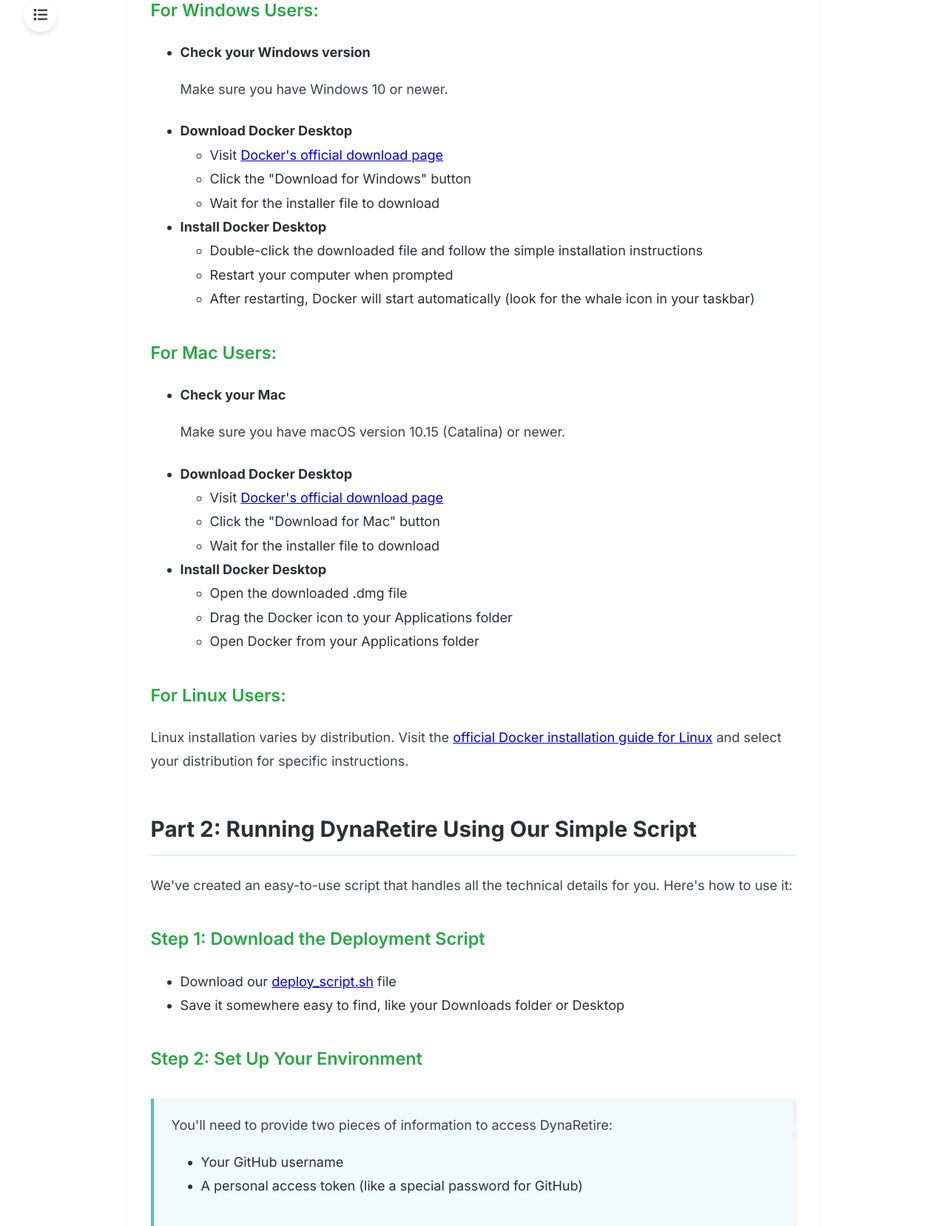
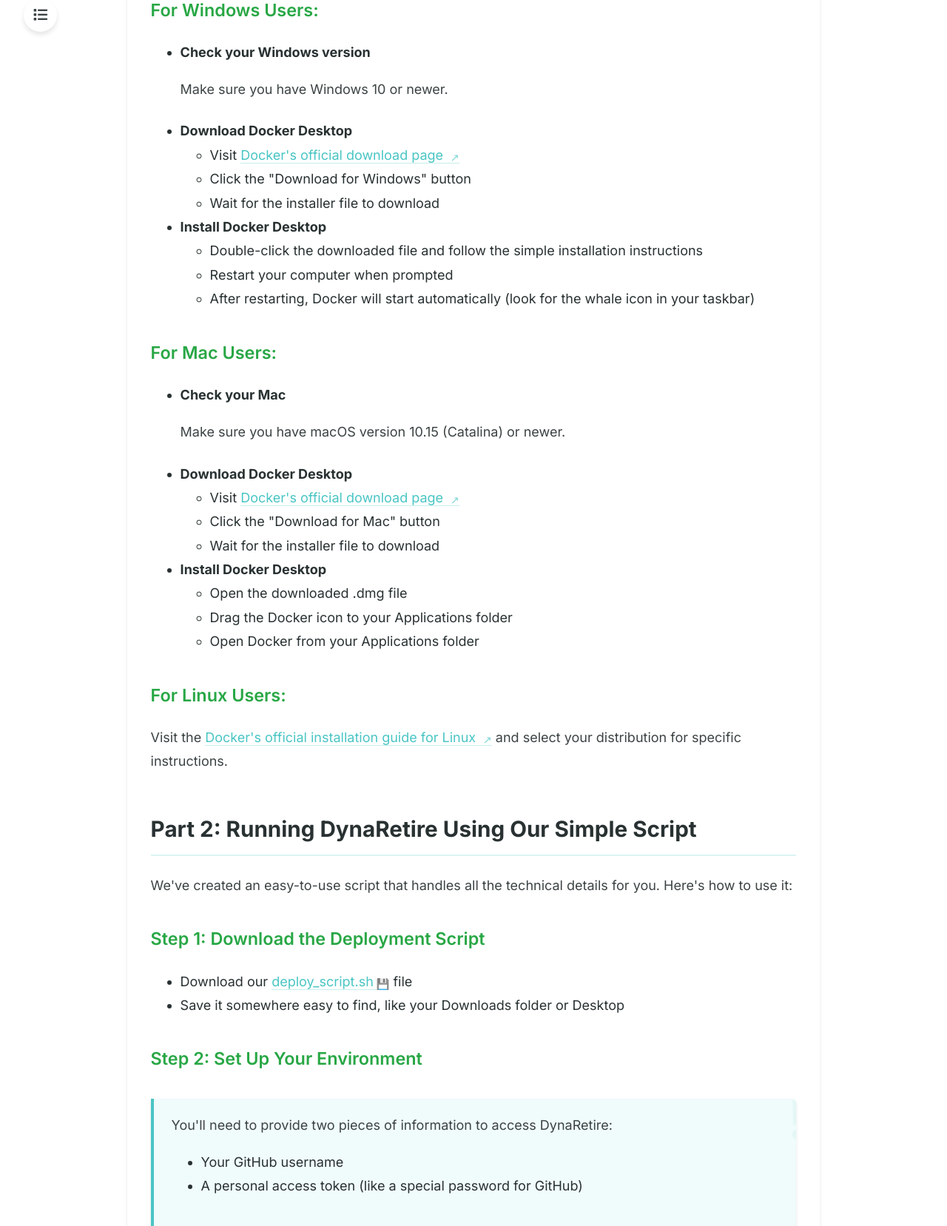
Before and after one commit to lakwli/dynaretire, a Flask app: page /articles/run-docker in a window 1280 px wide. Shown: the part 725-2382 px from the top of the page at 74% size. Run offline with Flask 3, Linux system fonts and the light colour scheme; some libraries are stand-ins or nearby versions.

Commit message:
Improve link

```diff
--- a/content/articles/run-docker.html
+++ b/content/articles/run-docker.html
@@ -77,7 +77,8 @@
         </ul>
 
         <h3 data-toc-text="Linux">For Linux Users:</h3>
-        <p>Linux installation varies by distribution. Visit the <a href="https://docs.docker.com/engine/install/" target="_blank">official Docker installation guide for Linux</a> and select your distribution for specific instructions.</p>
+
+        <p>Visit the <a href="https://docs.docker.com/engine/install/" target="_blank">Docker's official installation guide for Linux</a> and select your distribution for specific instructions.</p>
 
         <h2 data-toc-text="Running DynaRetire Locally">Part 2: Running DynaRetire Using Our Simple Script</h2>
 
@@ -85,7 +86,7 @@
 
         <h3 data-toc-skip>Step 1: Download the Deployment Script</h3>
         <ul>
-          <li>Download our <a href="/downloads/deploy_script.sh">deploy_script.sh</a> file</li>
+          <li>Download our  <a href="/static/resources/files/deploy_script.sh" download>deploy_script.sh</a> file</li>
           <li>Save it somewhere easy to find, like your Downloads folder or Desktop</li>
         </ul>
 
--- a/static/css/content/content.css
+++ b/static/css/content/content.css
@@ -140,6 +140,58 @@
     margin-bottom: 1.5rem;
     color: var(--secondary-color);
 }
+
+/* Link Styling with Indicators */
+.content-body a {
+    color: var(--primary-color); /* Use primary theme color */
+    text-decoration: none; /* Remove default underline */
+    border-bottom: 1px solid rgba(73, 197, 196, 0.3); /* Subtle underline */
+    transition: border-bottom-color 0.2s ease, color 0.2s ease;
+    padding-right: 1.2em; /* Space for potential icon */
+    position: relative; /* Needed for icon positioning */
+}
+
+.content-body a:hover,
+.content-body a:focus {
+    color: var(--accent-color); /* Use accent color on hover/focus */
+    border-bottom-color: var(--accent-color); /* Stronger underline */
+}
+
+/* External link icon */
+.content-body a[target="_blank"]::after {
+    content: ' ↗'; /* Unicode arrow */
+    font-size: 0.8em;
+    display: inline-block;
+    position: absolute;
+    right: 0;
+    top: 0.1em; /* Adjust vertical alignment */
+    opacity: 0.7;
+    transition: opacity 0.2s ease;
+    text-decoration: none !important; /* Ensure icon isn't underlined */
+    border-bottom: none !important; /* Ensure icon has no border */
+}
+.content-body a[target="_blank"]:hover::after {
+     opacity: 1;
+}
+
+/* Download link icon (for .sh files) */
+.content-body a[href$=".sh"]::after {
+    content: ' 💾'; /* Unicode floppy disk */
+    font-size: 0.8em;
+    display: inline-block;
+    position: absolute;
+    right: 0;
+    top: 0.1em; /* Adjust vertical alignment */
+    opacity: 0.7;
+    transition: opacity 0.2s ease;
+    text-decoration: none !important; /* Ensure icon isn't underlined */
+    border-bottom: none !important; /* Ensure icon has no border */
+}
+.content-body a[href$=".sh"]:hover::after {
+     opacity: 1;
+}
+/* --- End Link Styling --- */
+
 
 /* Enhanced section transitions */
 .content-body h2 {
```
Also changed, not shown: 1 other file.
